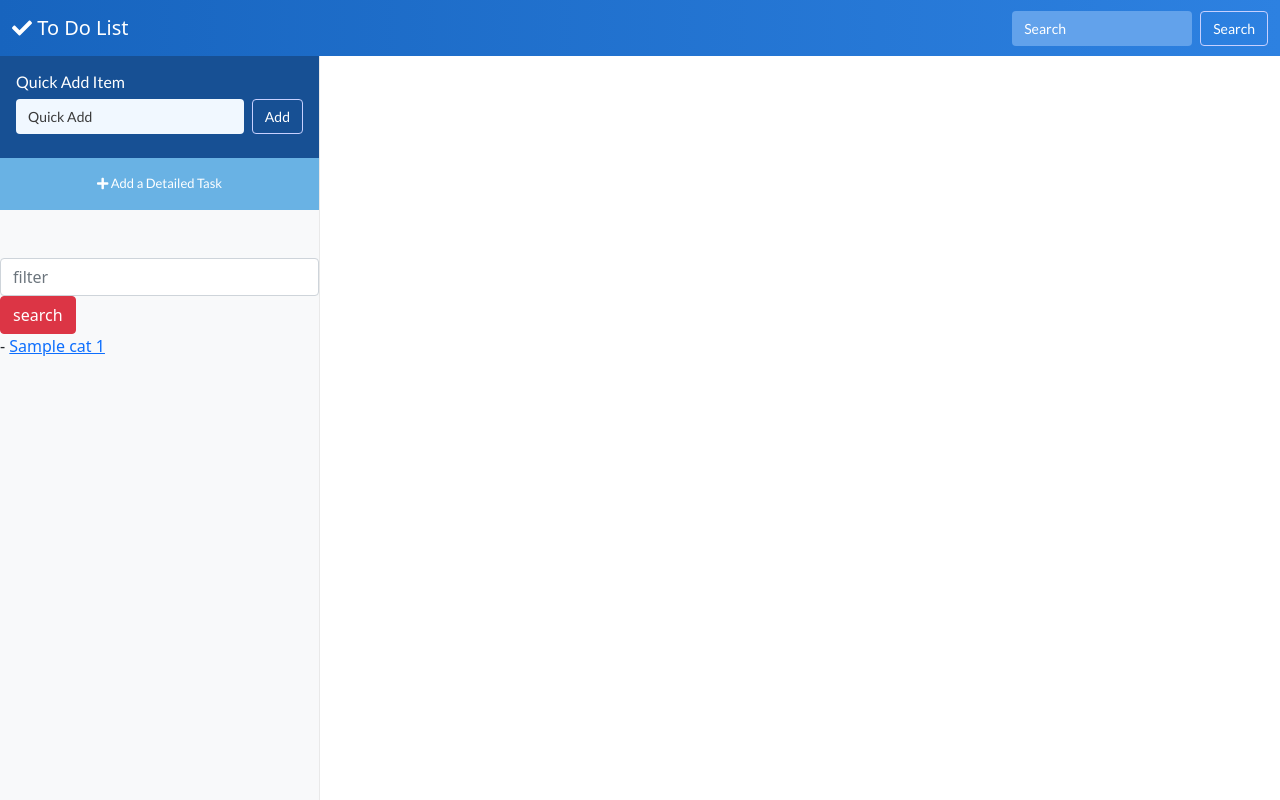
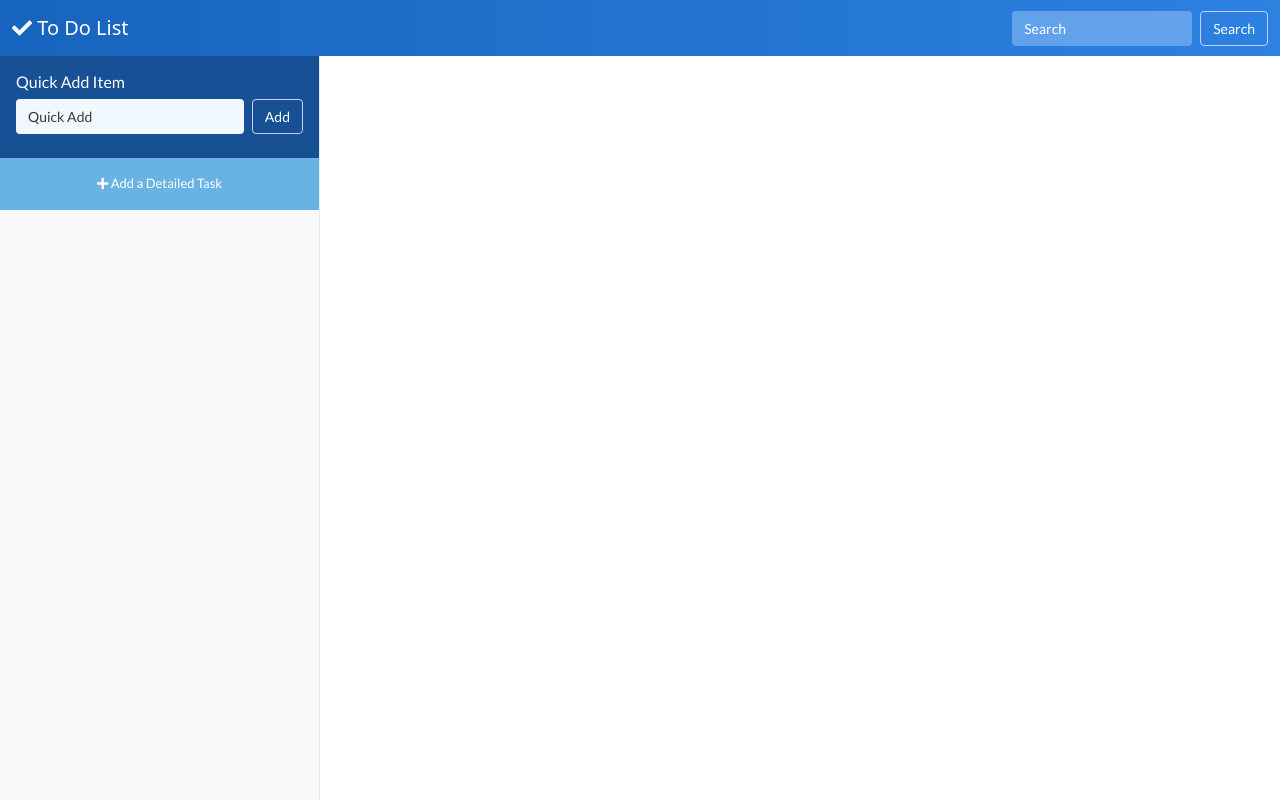
Before and after one commit to shawnpatoka/django-todo-app, a Django app: template templates/list.html in a window 1280 px wide. Run offline with Django 3.2, Linux system fonts and the light colour scheme; the template is opened without the code that fills it: most values are stand-ins (such as "Sample title", 1, 10 or a date in 2020); form fields are guessed from the names that the template uses; some libraries are stand-ins or nearby versions.

Commit message:
removed filter stuff

```diff
--- a/tasks/urls.py
+++ b/tasks/urls.py
@@ -10,8 +10,6 @@ urlpatterns = [
     path('tick-task/<str:pk>/', views.taskTicked, name="tick_task"),
     path('untick-task/<str:pk>/', views.taskUnticked, name="untick_task"),
     path('search/', views.searchView, name="search"),
-    path('go-away/', views.goawayView, name="goaway"),
-    path('filter/<str:pk>/', views.filterTasks, name="filter") # working on this right now. Need to change to POST i think.
 
 
 
--- a/templates/base.html
+++ b/templates/base.html
@@ -48,16 +48,9 @@
     <a href="#" class="d-block text-white text-center py-3 add-detail-link" data-bs-toggle="modal" data-bs-target="#addDetailedTaskModal"><i class="fas fa-plus"></i> Add a Detailed Task</a>
 
     <br><br>
-    <form action="{% url 'filter' %}" method="GET">
-      <input class="form-control me-2" type="text" placeholder="filter" name="filter_cats">
-      <button class="btn btn-danger" type="submit">search</button>
-    </form>
 
 
-<!--     WORKING ON THIS RIGHT NOW     -->
-    {% for cat in categories %}
-    - <a href="{% url 'filter' cat.id %}">{{ cat }} {{ cat.id }}</a><br>
-    {% endfor %}
+
 
 
 
```
Also changed, not shown: tasks/views.py (+6 -8 lines).
